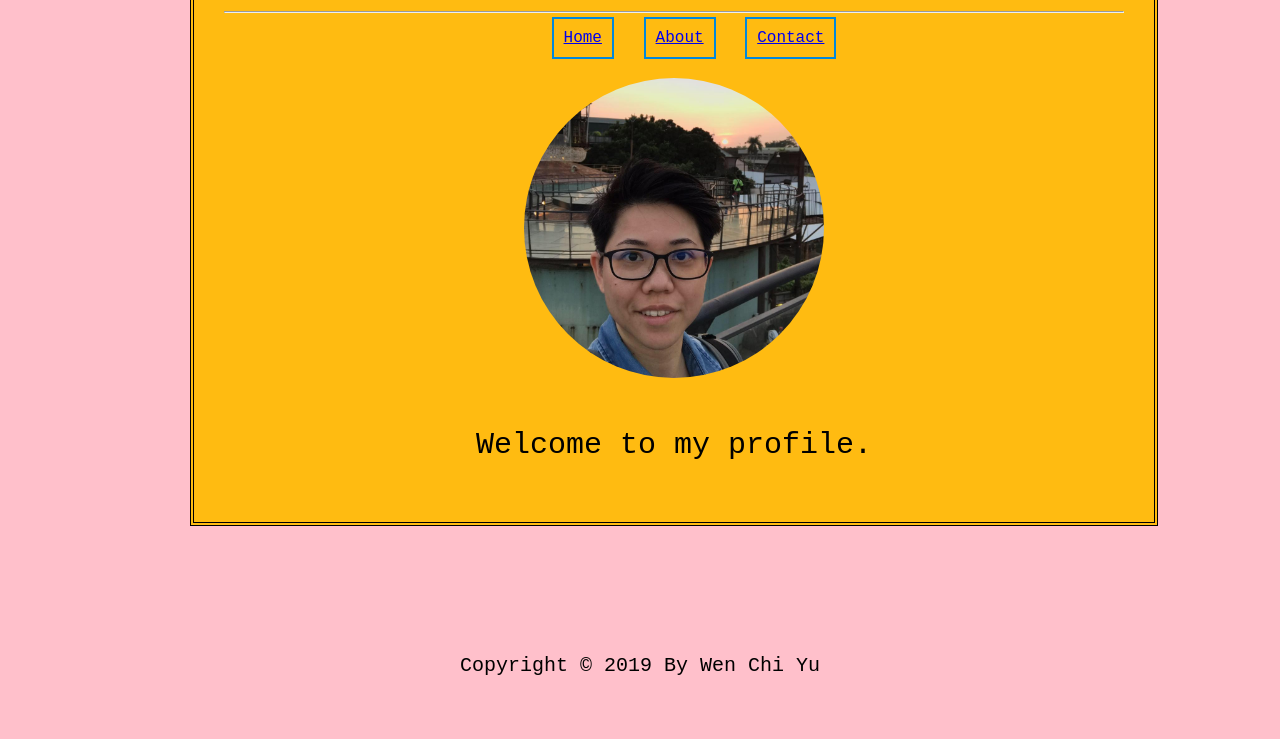
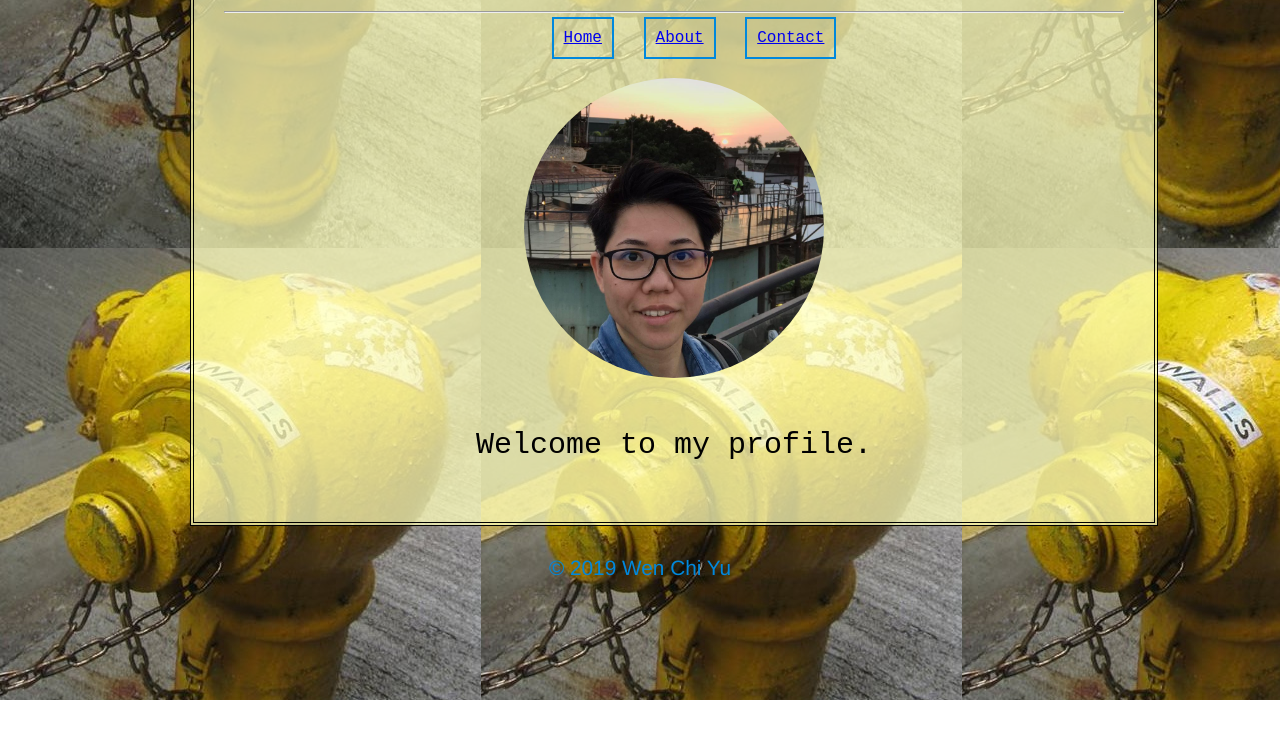
Before and after one commit to wen1984/wen1984.github.io, a plain HTML site: page index.html in a window 1280 px wide. Shown: the part 327-1066 px from the top of the page. After the commit the page ends 1027 px from the top, so only its background shows below. Drawn offline with Linux system fonts and the light colour scheme.

Commit message:
modify
add new yellow photo and modify color.

```diff
--- a/index.html
+++ b/index.html
@@ -17,7 +17,10 @@
     <p class="first">Welcome to my profile.</p>
     </div>
     <div class="slide-buttons"></div>
-    <br />
-    <p class="copy">Copyright &copy; 2019 By Wen Chi Yu</p>
+    <div class="wrapper">
+    <footer>
+        &copy; 2019 Wen Chi Yu
+    </footer>
+    </div>
 </body>
 </html>
--- a/style.css
+++ b/style.css
@@ -1,5 +1,5 @@
 body {
-    background-color: #ffc0cb;
+    background: url('images/yellow.jpg');
     margin: 150px auto 50px auto;
     text-align: center;
     padding: 30px;
@@ -28,9 +28,11 @@ p {
     font-size: 20px;
 }
 
-p.copy {
-    text-align: center;
-    padding: 10%;
+footer {
+    font-family: 'Franklin Gothic Medium', 'Arial Narrow', Arial, sans-serif;
+    font-size: 130%;
+    padding: 30px 0px 40px 0px;
+    color: #0088dd;
 }
 
 .nav ul {
@@ -64,5 +66,5 @@ img.me {
     min-width: 900px;
     padding: 30px;
     border: 4px double #000;
-    background-color: #ffbb11;
+    background-color: #ffbb;
 }
```
Also changed, not shown: about.html (+5 -2 lines), contact.html (+5 -2 lines), images/yellow.jpg (added).
